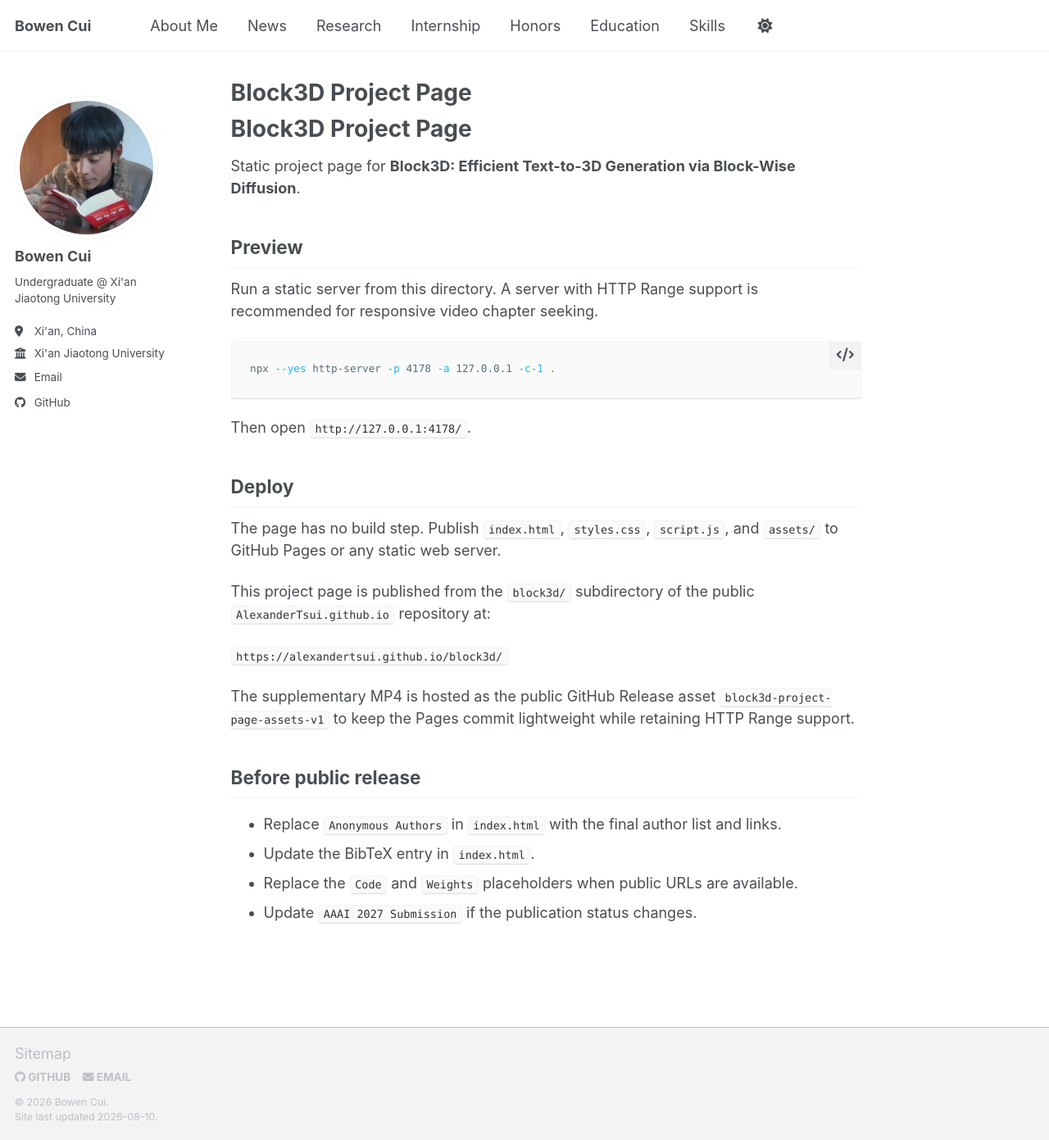
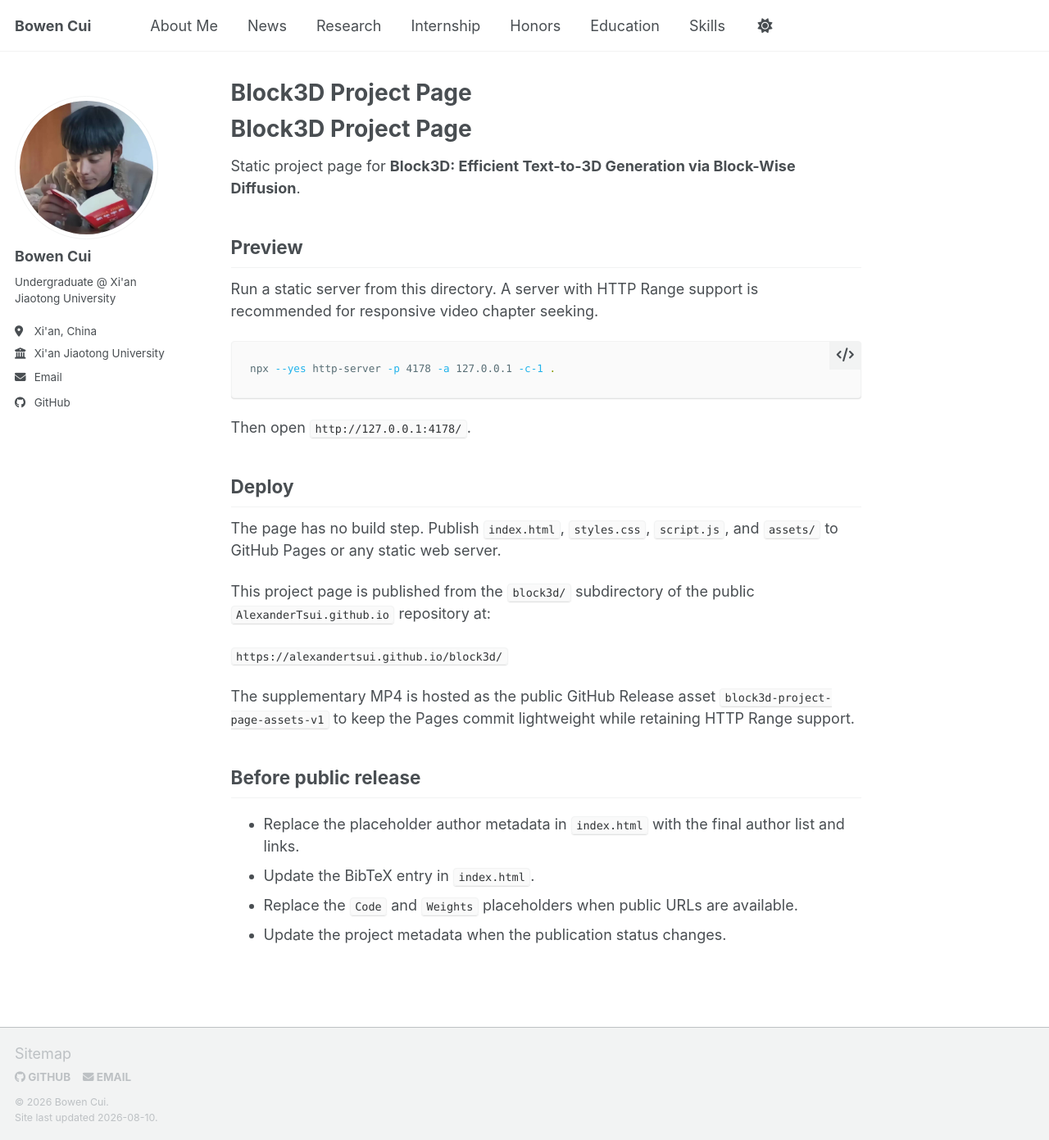
Before and after one commit to AlexanderTsui/AlexanderTsui.github.io, a Jekyll site: the page built from block3d/README.md, in a window 1280 px wide and 1391 px high. Shown: the whole window at 82% size. Built offline with Jekyll 4.4.1, drawn with Linux system fonts in a browser that asks for light colours; our own code applies the rules of GitHub Pages for plain Markdown files; a script bundle is joined from its source files by our own code; library files that are not in the unit come from our copies.

Commit message:
Publish Block3D project page

```diff
--- a/block3d/README.md
+++ b/block3d/README.md
@@ -24,7 +24,7 @@ The supplementary MP4 is hosted as the public GitHub Release asset `block3d-proj
 
 ## Before public release
 
-- Replace `Anonymous Authors` in `index.html` with the final author list and links.
+- Replace the placeholder author metadata in `index.html` with the final author list and links.
 - Update the BibTeX entry in `index.html`.
 - Replace the `Code` and `Weights` placeholders when public URLs are available.
-- Update `AAAI 2027 Submission` if the publication status changes.
+- Update the project metadata when the publication status changes.
```
Also changed, not shown: block3d/index.html (+4 -4 lines).
